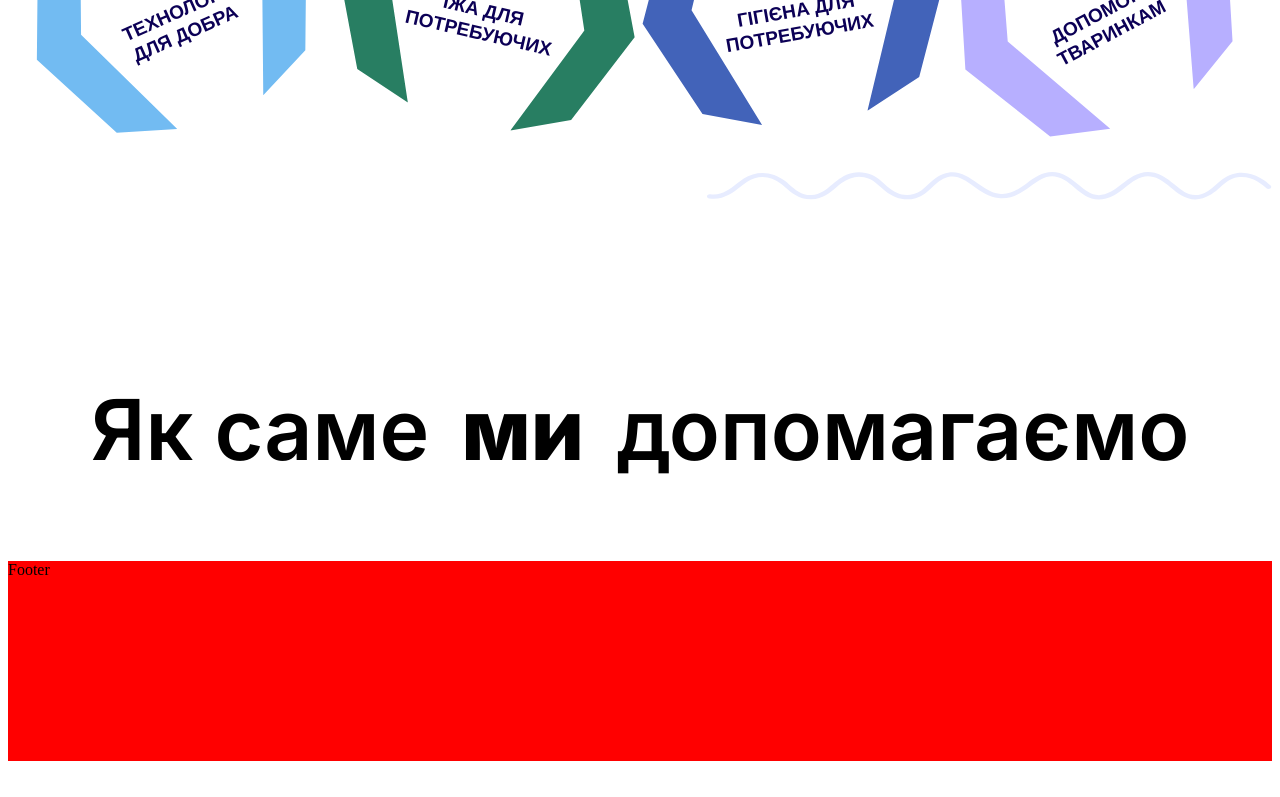
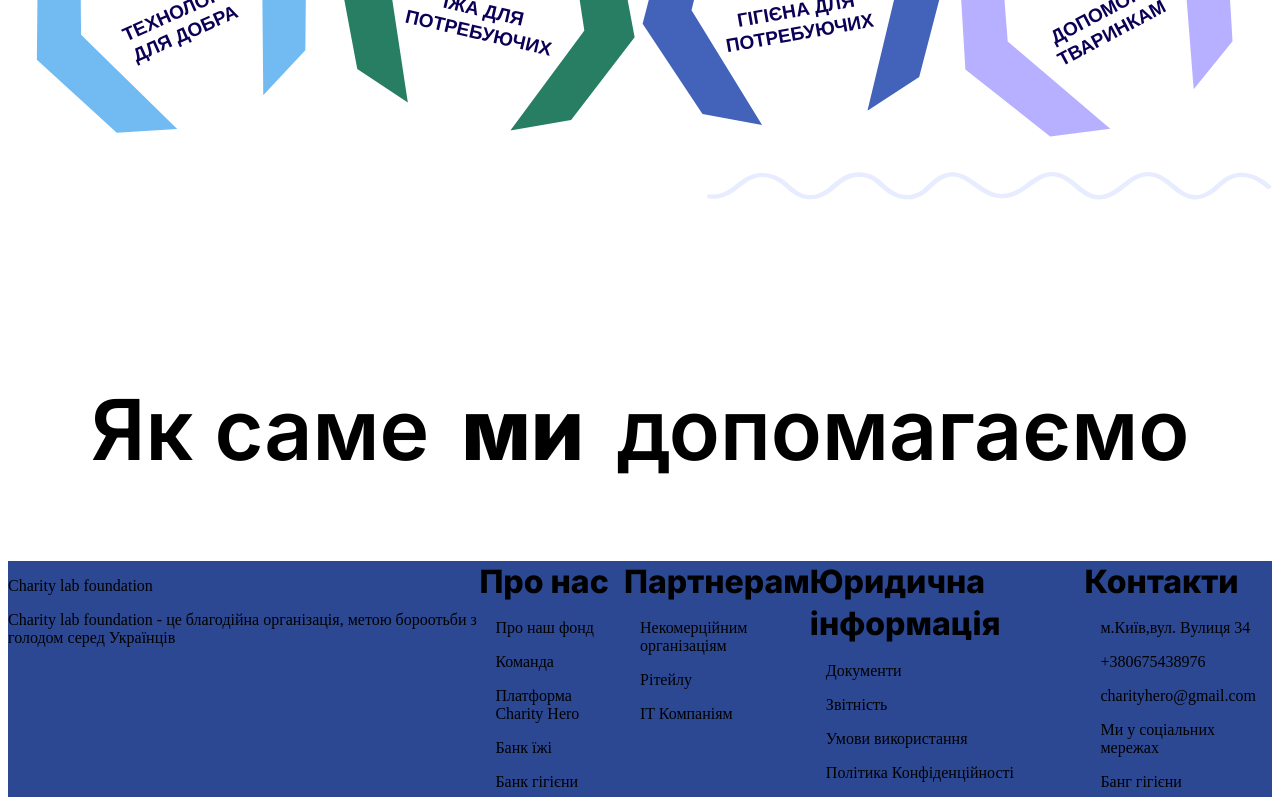
Before and after one commit to swarzmuller/site-volonterstvo, a Next.js app: page /en in a window 1280 px wide. Shown: the part 2000-2797 px from the top of the page. Before the commit the page ends 2769 px from the top, so only its background shows below. Built offline with nearby package versions, Linux system fonts and the light colour scheme.

Commit message:
footer_started

```diff
--- a/src/components/Footer/Footer.js
+++ /dev/null
@@ -1,17 +0,0 @@
-'use client';
-import { Box } from '@mui/material';
-
-const Footer = () => {
-  return(
-    <Box
-      sx={{
-        height: '200px',
-        backgroundColor: 'red'
-      }}
-    >
-      Footer
-    </Box>
-  )
-};
-
-export default Footer;
--- /dev/null
+++ b/src/components/Footer/Footer.tsx
@@ -0,0 +1,159 @@
+'use client';
+import { Box, Typography, List, ListItem, Button } from '@mui/material';
+
+const Footer = () => {
+  return (
+    <>
+      <Box
+        sx={{
+          height: '454.32px',
+          backgroundColor: '#2C4893',
+          display: 'flex',
+          justifyContent: 'space-between',
+        }}
+      >
+        <Box>
+          <p>Charity lab foundation</p>
+          <p>Charity lab foundation - це благодійна організація, метою бороотьби з голодом серед Українців</p>
+        </Box>
+        <Box>
+          <Typography
+            variant='h5'
+          >
+            Про нас
+          </Typography>
+          <Typography
+            variant='p'
+          >
+            <List>
+              <ListItem>
+                Про наш фонд
+              </ListItem>
+              <ListItem>
+                Команда
+              </ListItem>
+              <ListItem>
+                Платформа Charity Hero
+              </ListItem>
+              <ListItem>
+                Банк їжі
+              </ListItem>
+              <ListItem>
+                Банк гігієни
+              </ListItem>
+              <ListItem>
+                Їжа для тваринок
+              </ListItem>
+            </List>
+          </Typography>
+        </Box>
+        <Box>
+          <Typography
+            variant='h5'
+          >
+            Партнерам
+          </Typography>
+          <Typography
+            variant='p'
+          >
+            <List>
+              <ListItem>
+                Некомерційним організаціям
+              </ListItem>
+              <ListItem>
+                Рітейлу
+              </ListItem>
+              <ListItem>
+                IT Компаніям
+              </ListItem>
+            </List>
+          </Typography>
+        </Box>
+        <Box>
+          <Typography
+            variant='h5'
+          >
+            Юридична інформація
+          </Typography>
+          <Typography
+            variant='p'
+          >
+            <List>
+              <ListItem>
+                Документи
+              </ListItem>
+              <ListItem>
+                Звітність
+              </ListItem>
+              <ListItem>
+                Умови використання
+              </ListItem>
+              <ListItem>
+                Політика Конфіденційності
+              </ListItem>
+            </List>
+          </Typography>
+        </Box>
+        <Box>
+          <Typography
+            variant='h5'
+          >
+            Контакти
+          </Typography>
+          <Typography
+            variant='p'
+          >
+            <List>
+              <ListItem>
+                м.Київ,вул. Вулиця 34
+              </ListItem>
+              <ListItem>
+                +380675438976
+              </ListItem>
+              <ListItem>
+                charityhero@gmail.com
+              </ListItem>
+              <ListItem>
+                Ми у соціальних мережах
+              </ListItem>
+              <ListItem>
+                Банг гігієни
+              </ListItem>
+              <ListItem>
+                Їжа для тваринок
+              </ListItem>
+            </List>
+          </Typography>
+        </Box>
+      </Box>
+
+
+
+      <Box>
+        <Box>
+          <Typography variant='h5'>
+
+          </Typography>
+          <Button variant="contained">Contained</Button>
+        </Box>
+        <Box>
+          <Typography variant='h5'>
+
+          </Typography>
+          <Button variant="contained">Contained</Button>
+        </Box>
+      </Box>
+
+
+
+
+      <Box>
+        <Typography variant='p'>
+          Charity lab foundation 2024. All rights reserved.
+        </Typography>
+      </Box>
+    </>
+  )
+};
+
+export default Footer;
```
Also changed, not shown: src/components/Footer/styles.ts (added), src/components/Footer/types.ts (added).
